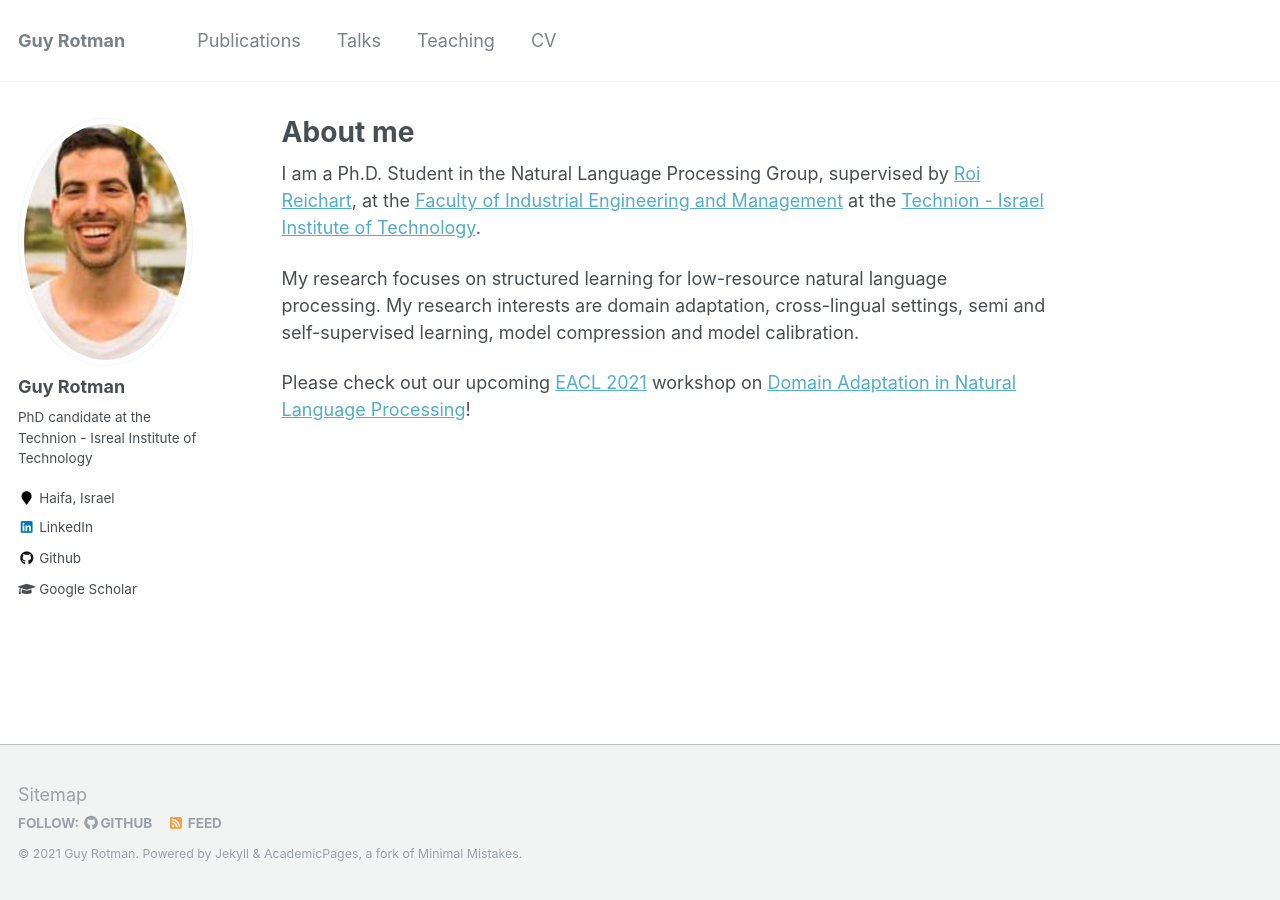
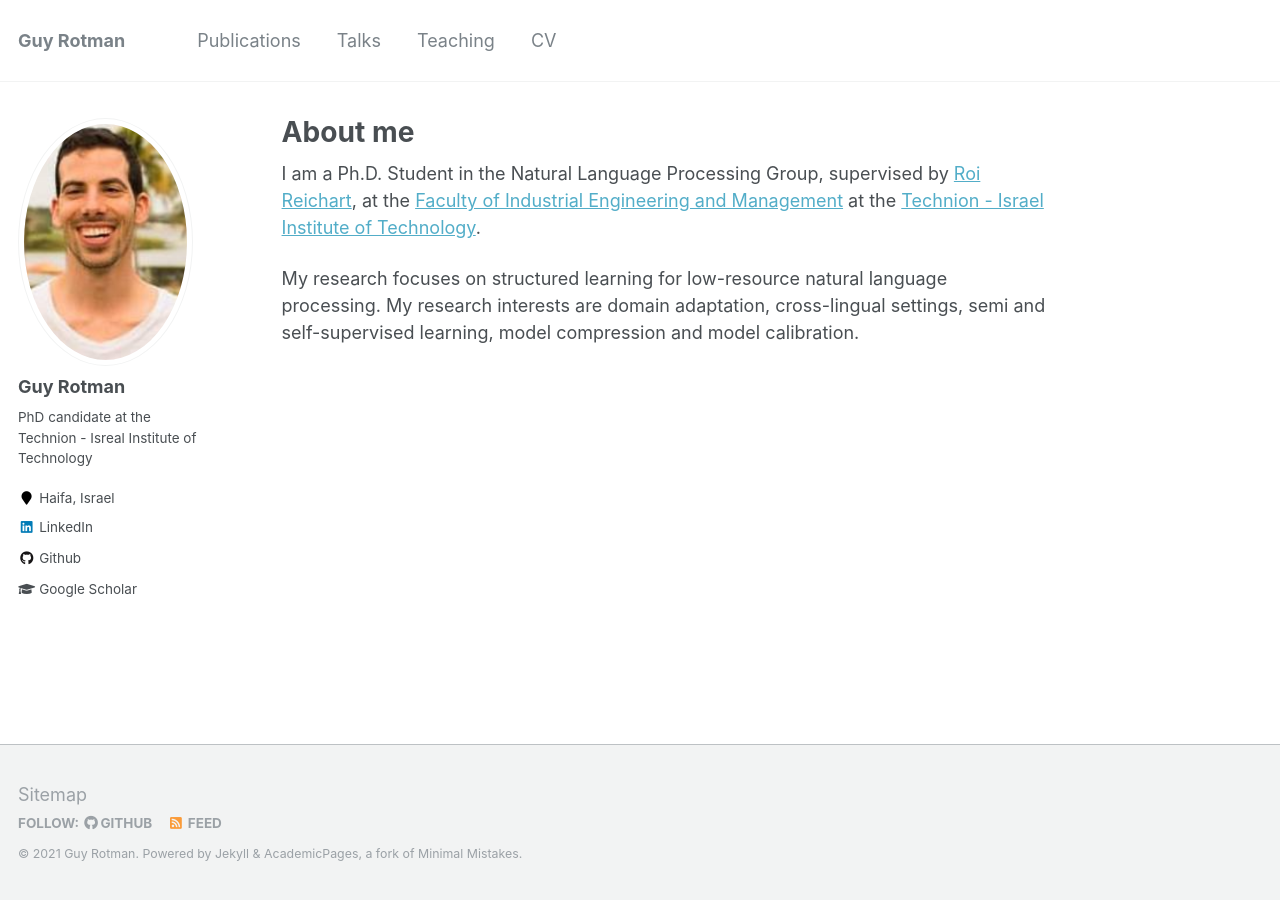
Before and after one commit to rotmanguy/rotmanguy.github.io, a Jekyll site: the page built from _pages/about.md, in a window 1280 px wide. Built offline with Jekyll 4.4.1, drawn with Linux system fonts in a browser that asks for light colours.

Commit message:
Update about.md

```diff
--- a/_pages/about.md
+++ b/_pages/about.md
@@ -11,5 +11,3 @@ redirect_from:
 I am a Ph.D. Student in the Natural Language Processing Group, supervised by <a href = "https://ie.technion.ac.il/~roiri/">Roi Reichart</a>, at the <a href = "http://ie.technion.ac.il">Faculty of Industrial Engineering and Management</a> at the <a href = "http://www.technion.ac.il">Technion - Israel Institute of Technology</a>.
 
 My research focuses on structured learning for low-resource natural language processing. My research interests are domain adaptation, cross-lingual settings, semi and self-supervised learning, model compression and model calibration.
-
-Please check out our upcoming <a href = "https://2021.eacl.org/">EACL 2021</a> workshop on <a href = "https://adapt-nlp.github.io/Adapt-NLP-2021/">Domain Adaptation in Natural Language Processing</a>!
```
